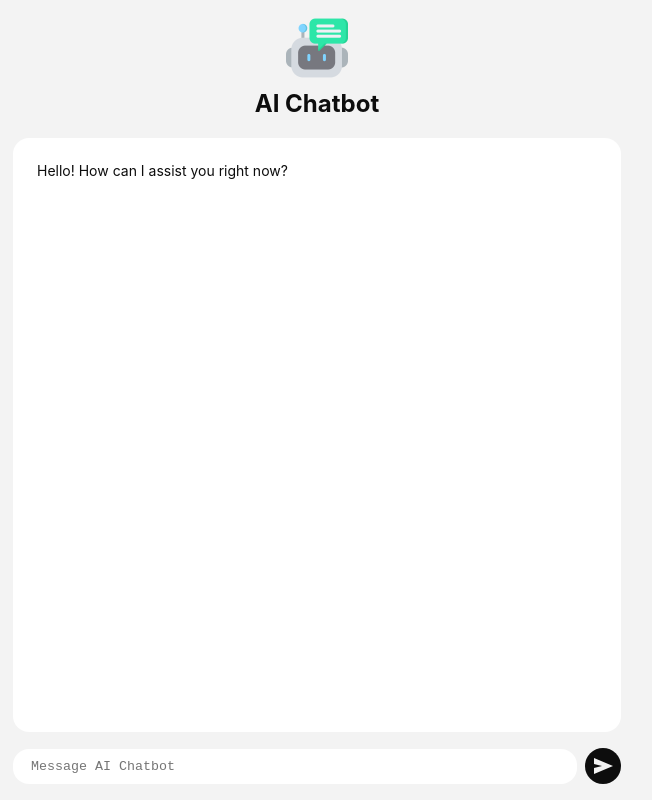
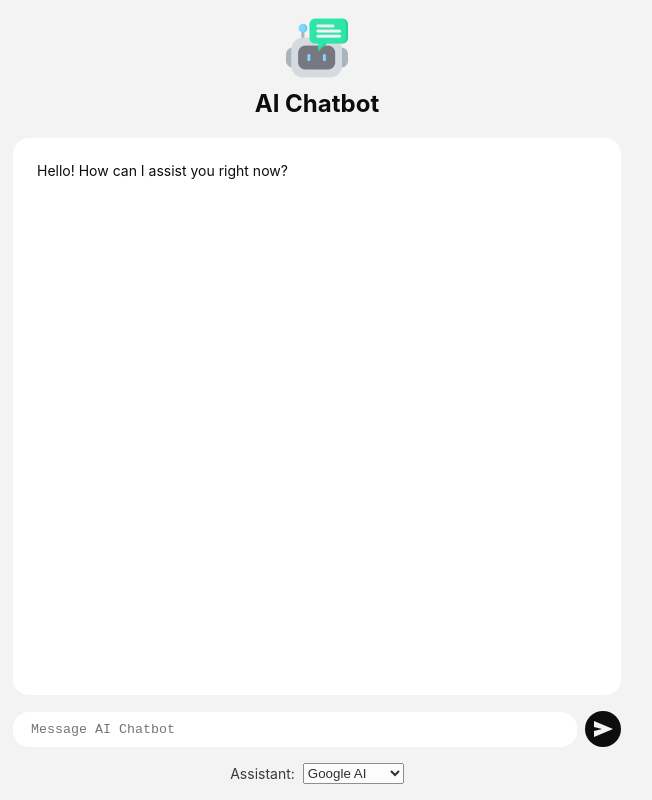
Before and after one commit to nikitaagg1993/react-ai-chatbot, a React (Vite) app: page / in a window 1280 px wide. Shown: the whole page, without its empty margins (323-975 px from the left). Built offline with nearby package versions, Linux system fonts and the light colour scheme; no server answers.

Commit message:
Add support to switch assistants

```diff
--- a/src/App.jsx
+++ b/src/App.jsx
@@ -1,16 +1,16 @@
 import { useState } from "react";
+import { Assistant as AssistantClass } from "./assistants/anthropicai";
 import { Loader } from "./components/Loader/Loader";
 import { Chat } from "./components/Chat/Chat";
 import { Controls } from "./components/Controls/Controls";
+import { Assistant } from "./components/Assistant/Assistant";
 import styles from "./App.module.css";
-import { Assistant } from "./assistants/anthropicai";
+
+let assistant;
 
 function App() {
-  const assistant = new Assistant();
-
   const [messages, setMessages] = useState([]);
   const [isLoading, setIsLoading] = useState(false);
-
   const [isStreaming, setIsStreaming] = useState(false);
 
   function updateLastMessageContent(content) {
@@ -35,8 +35,8 @@ function App() {
         content,
         messages.filter(({ role }) => role !== "system")
       );
+
       let isFirstChunk = false;
-
       for await (const chunk of result) {
         if (!isFirstChunk) {
           isFirstChunk = true;
@@ -50,22 +50,24 @@ function App() {
 
       setIsStreaming(false);
     } catch (error) {
-      console.log("Error while processing the request:", error);
       addMessage({
         content:
           error?.message ??
           "Sorry, I couldn't process your request. Please try again!",
         role: "system",
       });
-    } finally {
       setIsLoading(false);
       setIsStreaming(false);
     }
   }
 
+  function handleAssistantChange(newAssistant) {
+    assistant = newAssistant;
+  }
+
   return (
     <div className={styles.App}>
-       {isLoading && <Loader />}
+      {isLoading && <Loader />}
       <header className={styles.Header}>
         <img className={styles.Logo} src="/chat-bot.png" />
         <h2 className={styles.Title}>AI Chatbot</h2>
@@ -77,6 +79,7 @@ function App() {
         isDisabled={isLoading || isStreaming}
         onSend={handleContentSend}
       />
+      <Assistant onAssistantChange={handleAssistantChange} />
     </div>
   );
 }
--- a/src/assistants/deepseekai.js
+++ b/src/assistants/deepseekai.js
@@ -7,8 +7,6 @@ const openai = new OpenAI({
   dangerouslyAllowBrowser: true,
 });
 
-console.log("DeepSeek AI API Key:", import.meta.env.VITE_DEEPSEEK_AI_API_KEY);
-
 export class Assistant extends OpenAIAssistant {
   constructor(model = "deepseek-flash", client = openai) {
     super(model, client);
--- /dev/null
+++ b/src/components/Assistant/Assistant.jsx
@@ -0,0 +1,46 @@
+import { useEffect, useState } from "react";
+import { Assistant as GoogleAIAssistant } from "../../assistants/googleai";
+import { Assistant as OpenAIAssistant } from "../../assistants/openai";
+import { Assistant as DeepSeekAIAssistant } from "../../assistants/deepseekai";
+import { Assistant as AnthropicAIAssistant } from "../../assistants/anthropicai";
+import { Assistant as XAIAssistant } from "../../assistants/xai";
+import styles from "./Assistant.module.css";
+
+const assistantMap = {
+  googleai: GoogleAIAssistant,
+  openai: OpenAIAssistant,
+  deepseekai: DeepSeekAIAssistant,
+  anthropicai: AnthropicAIAssistant,
+  xai: XAIAssistant,
+};
+
+export function Assistant({ onAssistantChange }) {
+  const [value, setValue] = useState("googleai");
+
+  function handleValueChange(event) {
+    setValue(event.target.value);
+  }
+
+  useEffect(() => {
+    const AssistantClass = assistantMap[value];
+
+    if (!AssistantClass) {
+      throw new Error(`Unknown assistant: ${value}`);
+    }
+
+    onAssistantChange(new AssistantClass());
+  }, [value]);
+
+  return (
+    <div className={styles.Assistant}>
+      <span>Assistant:</span>
+      <select defaultValue={value} onChange={handleValueChange}>
+        <option value="googleai">Google AI</option>
+        <option value="openai">OpenAI</option>
+        <option value="deepseekai">DeepSeek AI</option>
+        <option value="anthropicai">Anthropic AI</option>
+        <option value="xai">X AI</option>
+      </select>
+    </div>
+  );
+}
--- /dev/null
+++ b/src/components/Assistant/Assistant.module.css
@@ -0,0 +1,7 @@
+.Assistant {
+    display: flex;
+    justify-content: center;
+    gap: 8px;
+    font-size: 14px;
+    opacity: 0.8;
+  }
```
